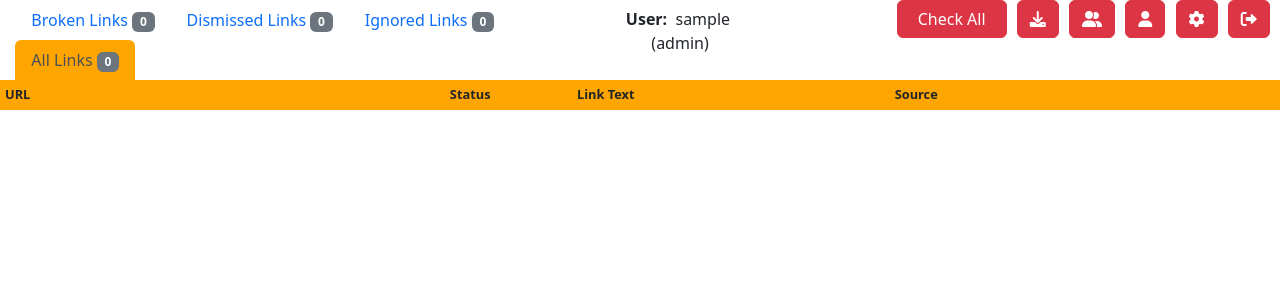
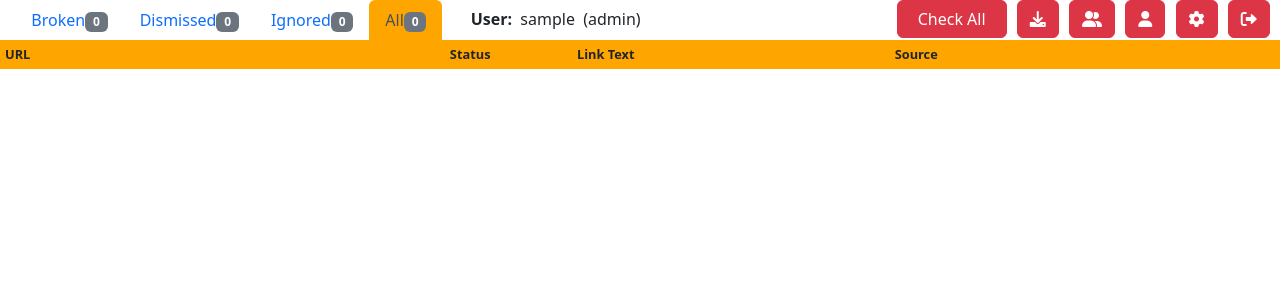
Before and after one commit to JustSahil-S/Broken-Link-PDF-Checker, a Django app: page /all in a window 1280 px wide. Shown: the top 300 px of the page. Run offline with Django 4.2, Linux system fonts and the light colour scheme; the visitor is signed in with stand-in values (Sample User, id 1); data comes from the database, SQL or seed files in the repository; data that the repository does not hold is empty; some libraries are stand-ins or nearby versions.

Commit message:
Fixes #34

```diff
--- a/PDFLinkChecker/LinkChecker/templates/LinkChecker/index.html
+++ b/PDFLinkChecker/LinkChecker/templates/LinkChecker/index.html
@@ -333,32 +333,32 @@
             <ul class="nav nav-tabs" role="tablist" style="border: none; margin: 0 2%;">
                 {% if request.resolver_match.url_name == 'index' %}
                 <li class="nav-item"><a class="nav-link active" href="/" data-bs-toggle="tooltip" data-bs-placement="bottom"
-                    data-bs-title="Show links considered broken">Broken Links <span id = "nav-broken" class="badge text-bg-secondary">{{ brokenCount }}</span></a></li>
+                    data-bs-title="Show links considered broken">Broken<span id = "nav-broken" class="badge text-bg-secondary">{{ brokenCount }}</span></a></li>
                 {% else %}
                 <li class="nav-item"><a class="nav-link" href="/" data-bs-toggle="tooltip" data-bs-placement="bottom"
-                    data-bs-title="Show links considered broken">Broken Links <span id = "nav-broken" class="badge text-bg-secondary">{{ brokenCount }}</span></a></li>
+                    data-bs-title="Show links considered broken">Broken<span id = "nav-broken" class="badge text-bg-secondary">{{ brokenCount }}</span></a></li>
                 {% endif %}
                 {% if request.resolver_match.url_name == 'dismiss' %}
                 <li class="nav-item"><a class="nav-link active" href="/dismiss" data-bs-toggle="tooltip" data-bs-placement="bottom"
-                            data-bs-title="Show links monitored for status change">Dismissed Links <span id = "nav-dismiss" class="badge text-bg-secondary">{{ dismissCount }}</span></a></li>
+                            data-bs-title="Show links monitored for status change">Dismissed<span id = "nav-dismiss" class="badge text-bg-secondary">{{ dismissCount }}</span></a></li>
                 {% else %}
                 <li class="nav-item"><a class="nav-link" href="/dismiss" data-bs-toggle="tooltip" data-bs-placement="bottom"
-                            data-bs-title="Show links monitored for status change">Dismissed Links <span id = "nav-dismiss" class="badge text-bg-secondary">{{ dismissCount }}</span></a></li>
+                            data-bs-title="Show links monitored for status change">Dismissed<span id = "nav-dismiss" class="badge text-bg-secondary">{{ dismissCount }}</span></a></li>
                 {% endif %}
                 {% if request.resolver_match.url_name == 'ignore' %}
                 <li class="nav-item"><a class="nav-link active"  href="/ignore" data-bs-toggle="tooltip" data-bs-placement="bottom"
-                    data-bs-title="Show links ignored as likely not broken">Ignored Links <span id = "nav-ignore" class="badge text-bg-secondary">{{ ignoreCount }}</span></a></li>
+                    data-bs-title="Show links ignored as likely not broken">Ignored<span id = "nav-ignore" class="badge text-bg-secondary">{{ ignoreCount }}</span></a></li>
                 {% else %}
                 <li class="nav-item"><a class="nav-link" href="/ignore" data-bs-toggle="tooltip" data-bs-placement="bottom"
-                    data-bs-title="Show links ignored as likely not broken">Ignored Links <span id = "nav-ignore" class="badge text-bg-secondary">{{ ignoreCount }}</span></a></li>
+                    data-bs-title="Show links ignored as likely not broken">Ignored<span id = "nav-ignore" class="badge text-bg-secondary">{{ ignoreCount }}</span></a></li>
                 {% endif %}
                 {% if request.resolver_match.url_name == 'all' %}
                 <li class="nav-item"><a class="nav-link active" href="/all" data-bs-toggle="tooltip" data-bs-placement="bottom"
-                        data-bs-title="Show all links">All Links <span id="nav-all" class="badge text-bg-secondary">{{ allCount }}</span></a>
+                        data-bs-title="Show all links">All<span id="nav-all" class="badge text-bg-secondary">{{ allCount }}</span></a>
                 </li>
                 {% else %}
                 <li class="nav-item"><a class="nav-link" href="/all" data-bs-toggle="tooltip" data-bs-placement="bottom"
-                        data-bs-title="Show all links">All Links <span id="nav-all" class="badge text-bg-secondary">{{ allCount }}</span></a>
+                        data-bs-title="Show all links">All<span id="nav-all" class="badge text-bg-secondary">{{ allCount }}</span></a>
                 </li>
                 {% endif %}
             </ul>
```
